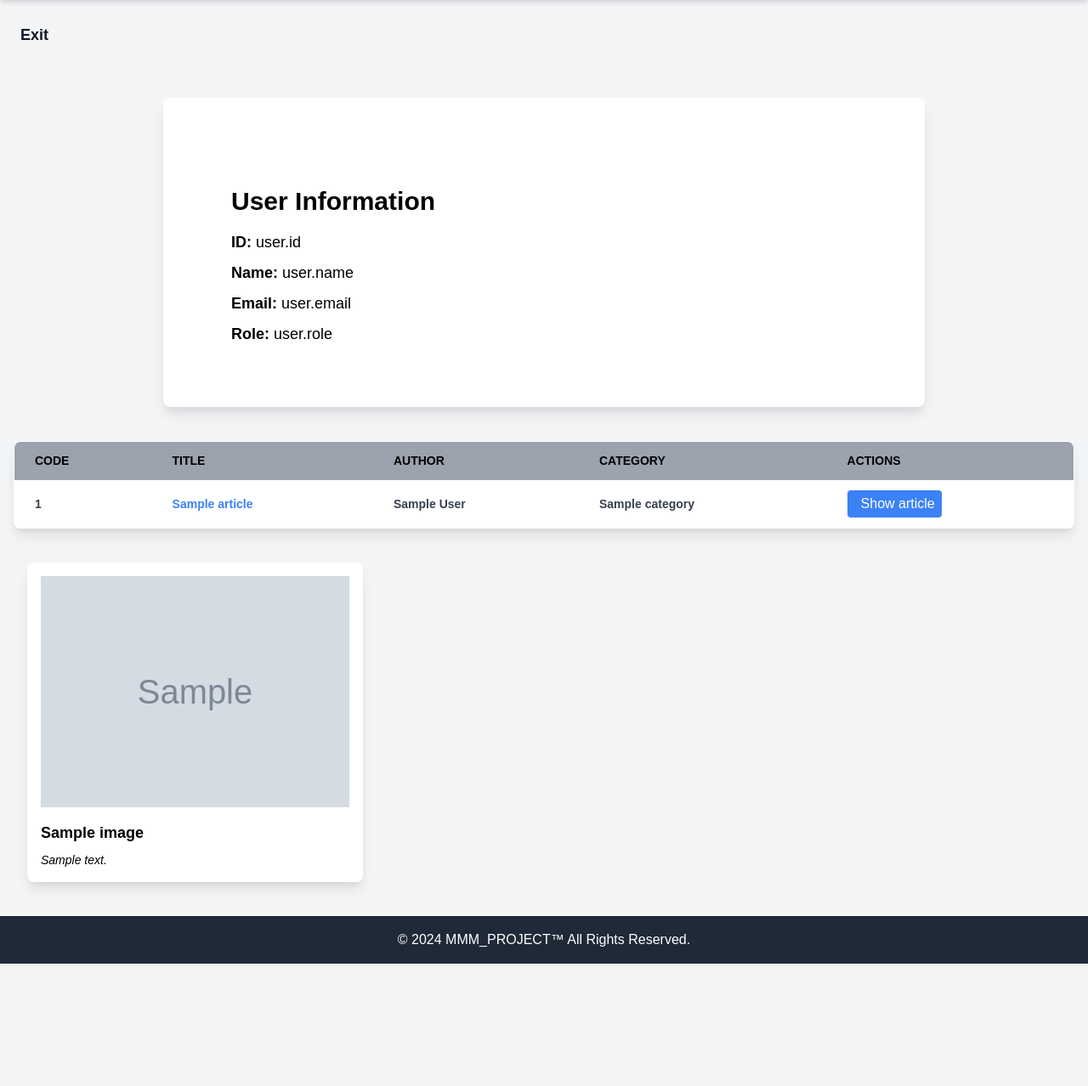
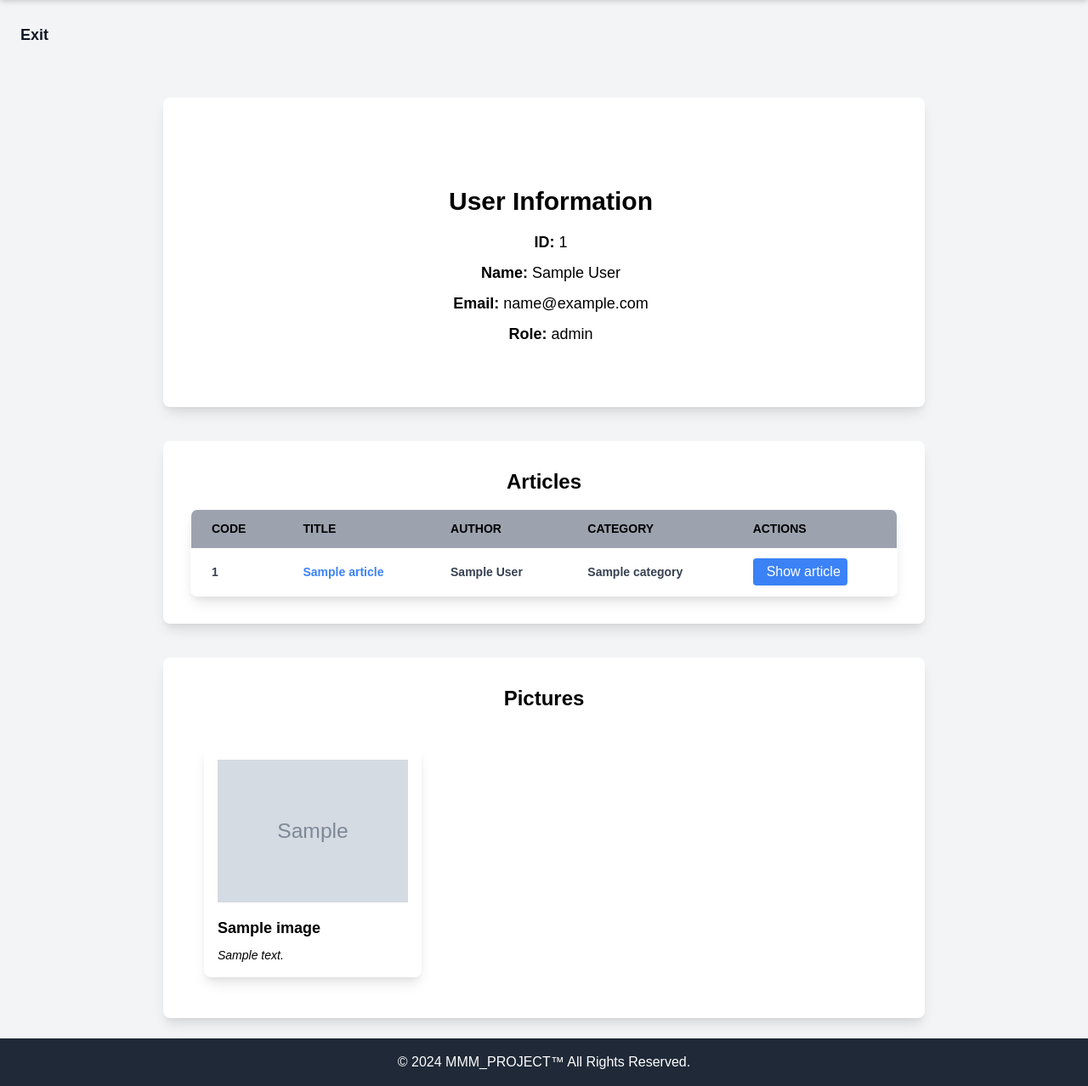
Before and after one commit to saeed-54996/MMM-Project, a Flask app: template my_flask_app/templates/user.html in a window 1280 px wide. Shown: the part 72-1350 px from the top of the page at 85% size. Before the commit the page ends 1206 px from the top, so only its background shows below. Run offline with Flask 3, Linux system fonts and the light colour scheme; the template is opened without the code that fills it: values that come from a table or form of the project are taken from there, others are empty; tables that the repository leaves empty hold one stand-in row (values such as "Sample post"); grey boxes marked "Sample" are stand-in pictures; some libraries are stand-ins or nearby versions.

Commit message:
making user page dynamic

```diff
--- a/my_flask_app/templates/user.html
+++ b/my_flask_app/templates/user.html
@@ -2,31 +2,36 @@
 
 {% block head %}
 <link rel="stylesheet" href="{{ url_for('static', filename='css/styles.css') }}">
-<title>Blank</title>
+<title>{{ user.name }} - Profile</title>
 {% endblock %}
 
 {% block body %}
 
-<a href="{{ url_for('home') }}" class="text-gray-900 hover:text-black-700 text-lg font-bold inline-flex items-center mb-5">
+<a href="{{ url_for('home') }}"
+    class="text-gray-900 hover:text-black-700 text-lg font-bold inline-flex items-center mb-5">
     <iconify-icon icon="ic:round-arrow-back" width="1.8rem" class="mr-2"></iconify-icon>
     Exit
 </a>
 
 <div class="flex justify-center mt-10">
     <div class="flex flex-col lg:flex-row items-center bg-white shadow-lg rounded-lg p-8 w-full max-w-4xl">
-        <div class="flex-shrink-0 mb-4 lg:mb-0 lg:mr-4">
-            <iconify-icon icon="iconamoon:profile-fill" width="6rem"></iconify-icon>
+        <div class="flex-shrink-0 mb-4 lg:mb-0 lg:mr-4 flex justify-center items-center">
+            <iconify-icon icon="line-md:account" width="12rem"></iconify-icon>
         </div>
-        <div class="flex-grow mt-10 items-center rounded-lg p-8 justify-evenly">
+        <div class="flex-grow mt-10 items-center rounded-lg p-8 justify-evenly text-center">
             <h2 class="text-3xl font-bold mb-4">User Information</h2>
-            <p class="text-lg mb-2"><strong>ID:</strong>  user.id </p>
-            <p class="text-lg mb-2"><strong>Name:</strong> user.name </p>
-            <p class="text-lg mb-2"><strong>Email:</strong> user.email </p>
-            <p class="text-lg mb-2"><strong>Role:</strong> user.role</p>
+            <p class="text-lg mb-2"><strong>ID:</strong> {{ user.id }} </p>
+            <p class="text-lg mb-2"><strong>Name:</strong> {{ user.name }} </p>
+            <p class="text-lg mb-2"><strong>Email:</strong> {{ user.email }} </p>
+            <p class="text-lg mb-2"><strong>Role:</strong> {{ user.role }}</p>
         </div>
     </div>
 </div>
-<table class="min-w-full bg-white shadow-lg mt-10 rounded-lg overflow-hidden border border-black">
+
+<div class="flex justify-center mt-10">
+    <div class="w-full max-w-4xl bg-white shadow-lg rounded-lg p-8">
+        <h3 class="text-2xl font-bold mb-4 text-center">Articles</h3>
+        <table class="min-w-full bg-white shadow-lg rounded-lg overflow-hidden border border-black">
             <thead>
                 <tr class="bg-gray-400 text-black font-bold uppercase text-sm leading-normal">
                     <th class="py-3 px-6 text-left">Code</th>
@@ -40,12 +45,14 @@
                 {% for article in articles %}
                 <tr class="border-b border-black hover:bg-gray-300">
                     <td class="py-3 px-6 text-left whitespace-nowrap">{{ article['id'] }}</td>
-            <td class="py-3 px-6 text-left"><a href="{{ url_for('singel_article_page', article_id=article['id']) }}" class="text-blue-500 hover:underline">{{ article['title'] }}</a></td>
+                    <td class="py-3 px-6 text-left"><a href="{{ url_for('singel_article_page', article_id=article['id']) }}"
+                            class="text-blue-500 hover:underline">{{ article['title'] }}</a></td>
                     <td class="py-3 px-6 text-left">{{ article.user.name }}</td>
                     <td class="py-3 px-6 text-left">{{ article.category.name }}</td>
                     <td class="py-3 px-6 text-left">
                         <button class="bg-blue-500 text-white py-1 px-2 rounded hover:bg-blue-900">
-                    <a href="{{ url_for('singel_article_page', article_id=article['id']) }}" class="flex justify-center items-center gap-2">
+                            <a href="{{ url_for('singel_article_page', article_id=article['id']) }}"
+                                class="flex justify-center items-center gap-2">
                                 <iconify-icon icon="ci:show" width="1.4rem"></iconify-icon>
                                 <p class="text-base">Show article</p>
                             </a>
@@ -55,13 +62,20 @@
                 {% endfor %}
             </tbody>
         </table>
+    </div>
+</div>
 
+<div class="flex justify-center mt-10">
+    <div class="w-full max-w-4xl bg-white shadow-lg rounded-lg p-8">
+        <h3 class="text-2xl font-bold mb-4 text-center">Pictures</h3>
         <div class="flex flex-wrap mt-10 mx-2" id="image-gallery">
             <!-- Loop through images -->
             {% for image in images %}
-            <a href="{{ url_for('picture', picture_id=image['id']) }}" class="w-full md:w-1/2 lg:w-1/3 px-2 mb-4 image-item" data-category="{{ image['category'] }}">
+            <a href="{{ url_for('picture', picture_id=image['id']) }}" class="w-full md:w-1/2 lg:w-1/3 px-2 mb-4 image-item"
+                data-category="{{ image['category'] }}">
                 <div class="bg-white p-4 shadow-lg rounded-lg">
-                    <img src="{{ url_for('static', filename='img/' + image['path']) }}" alt="Image description" class="w-full h-auto mb-4">
+                    <img src="{{ url_for('static', filename='img/' + image['path']) }}" alt="Image description"
+                        class="w-full h-auto mb-4">
                     <div class="title text-lg font-bold mb-2">{{ image['title'] }}</div>
                     <div class="description text-sm italic">{{ image['description'] }}</div>
                 </div>
@@ -69,8 +83,7 @@
             {% endfor %}
             <!-- End of images loop -->
         </div>
-
-
-
+    </div>
+</div>
 
 {% endblock %}
```
Lines whose indentation alone changed are shown as unchanged.
